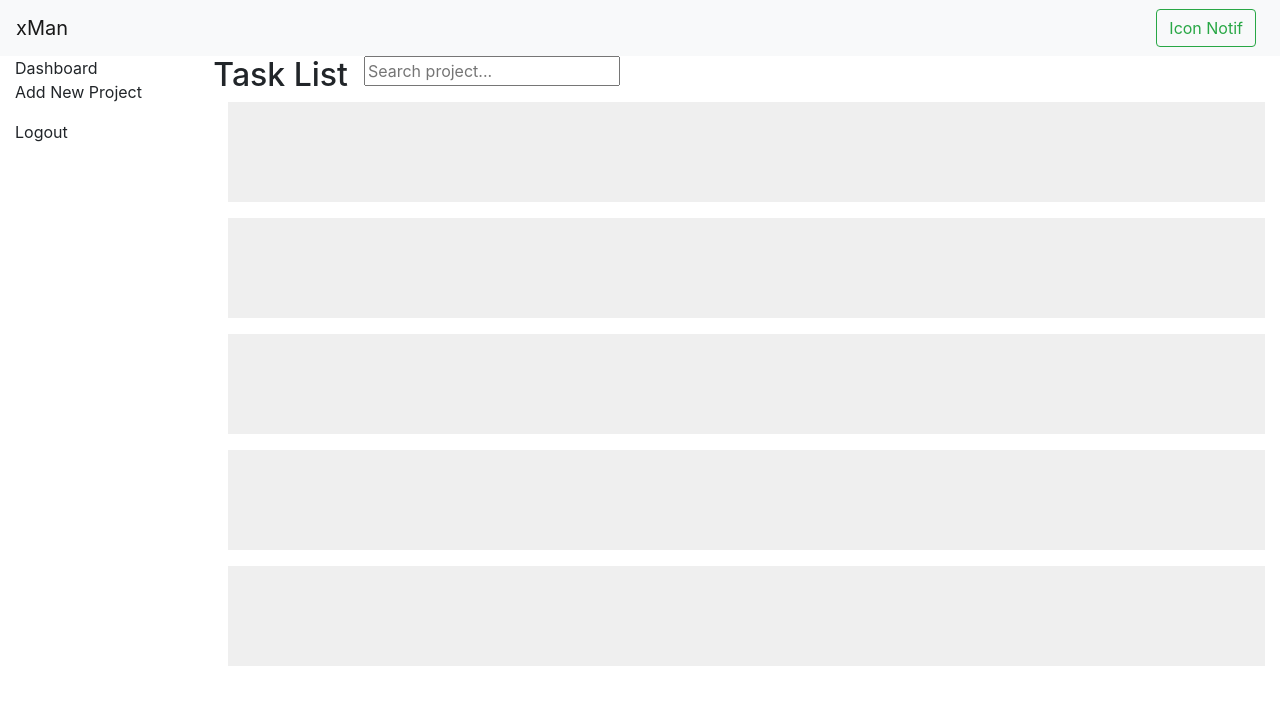
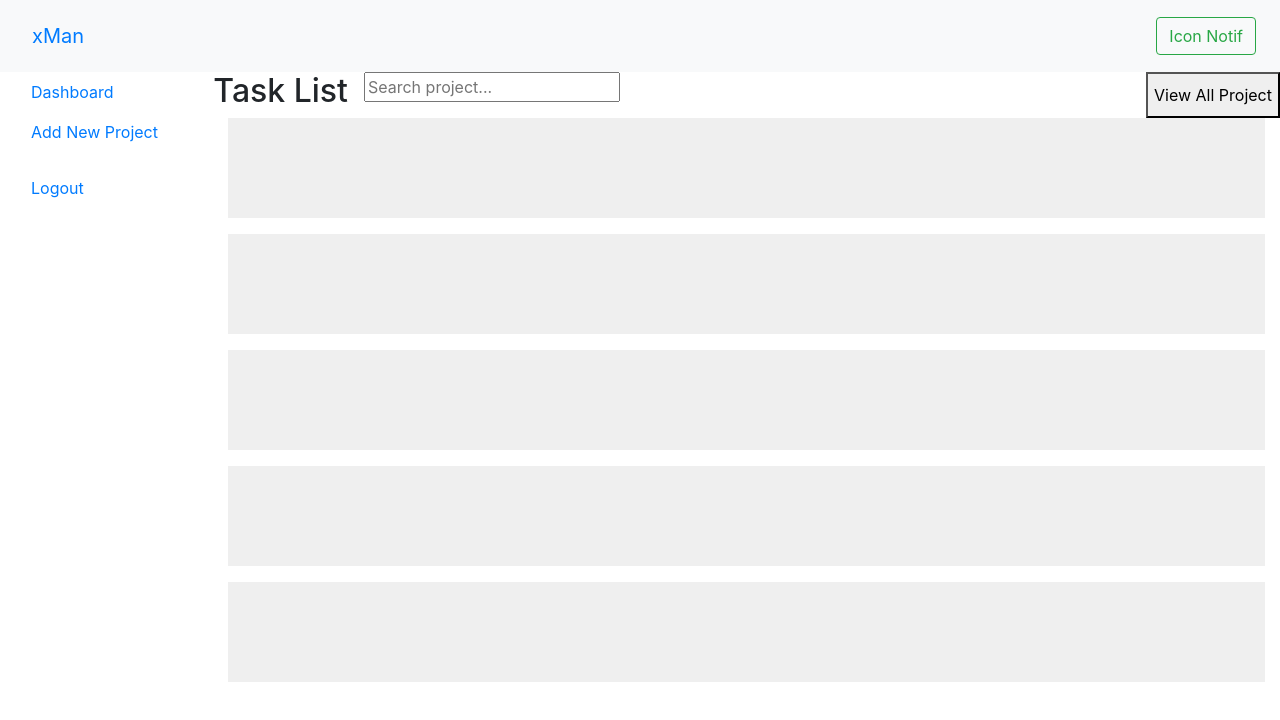
Before and after one commit to task-management-xapiens-batch-2/front-end-big-case, a React (Create React App) app: page /dashboard in a window 1280 px wide. Shown: the top 720 px of the page. Built offline with nearby package versions, Linux system fonts and the light colour scheme.

Commit message:
Fix component naming & add detail page

```diff
--- a/src/components/Navbar.component.jsx
+++ b/src/components/Navbar.component.jsx
@@ -1,10 +1,15 @@
 import React from "react";
 import { Navbar, Nav, Button } from "react-bootstrap";
+import { Link } from "react-router-dom";
 
 const NavigationBar = () => {
   return (
     <Navbar bg="light" expand="lg">
-      <Navbar.Brand href="#home">xMan</Navbar.Brand>
+      <Navbar.Brand>
+        <Nav.Link as={Link} to="/">
+          xMan
+        </Nav.Link>
+      </Navbar.Brand>
       <Navbar.Toggle aria-controls="basic-navbar-nav" />
       <Navbar.Collapse id="basic-navbar-nav">
         <Nav className="mr-auto" />
--- a/src/components/Project.component.jsx
+++ b/src/components/Project.component.jsx
@@ -1,8 +1,11 @@
 import React from "react";
+import { useHistory } from "react-router-dom";
 
 const ProjectComponent = () => {
+  const history = useHistory();
   return (
     <div
+      onClick={() => history.push("/detail-project")}
       style={{ backgroundColor: "#efefef", height: 100 }}
       className="row mb-3"
     />
--- a/src/components/SideMenu.component.jsx
+++ b/src/components/SideMenu.component.jsx
@@ -1,14 +1,28 @@
 import React from "react";
+import { Nav } from "react-bootstrap";
+import { Link } from "react-router-dom";
 
 const SideMenuComponent = () => {
   return (
     <div>
       <ul>
-        <li>Dashboard</li>
-        <li>Add New Project</li>
+        <li>
+          <Nav.Link as={Link} to="/">
+            Dashboard
+          </Nav.Link>{" "}
+        </li>
+        <li>
+          <Nav.Link as={Link} to="/new-project">
+            Add New Project
+          </Nav.Link>
+        </li>
       </ul>
       <ul>
-        <li>Logout</li>
+        <li>
+          <Nav.Link as={Link} to="/login">
+            Logout
+          </Nav.Link>
+        </li>
       </ul>
     </div>
   );
--- a/src/pages/Dashboard.js
+++ b/src/pages/Dashboard.js
@@ -15,6 +15,8 @@ const Dashboard = () => {
             <div className="ml-3">
               <input type="text" placeholder="Search project..." />
             </div>
+            <div className="mr-auto" />
+            <button>View All Project</button>
           </div>
           <div className="col">
             <ProjectComponent />
--- /dev/null
+++ b/src/pages/DetailProject.js
@@ -0,0 +1,18 @@
+import React from "react";
+
+const DetailProject = () => {
+  return (
+    <div>
+      <h1>Detail Project</h1>
+      <button>Back</button>
+      <div className="row">
+        <div className="row">
+          <div className="col">Tanggal 21 Oktober 1931</div>
+          <input className="col" type="text" placeholder="Worker name" />
+        </div>
+      </div>
+    </div>
+  );
+};
+
+export default DetailProject;
--- a/src/pages/Login.js
+++ b/src/pages/Login.js
@@ -1,15 +1,15 @@
-import { Link } from "react-router-dom";
+import { useHistory } from "react-router-dom";
 
 const Login = () => {
+  const history = useHistory();
+
+  const handleSubmit = () => {
+    history.push("/dashboard");
+  };
   return (
     <div className="container">
-      <ul>
-        <li>
-          <Link to="/dashboard">Dashboard</Link>
-        </li>
-      </ul>
       <h1>Login pages</h1>
-      <form>
+      <form onSubmit={handleSubmit}>
         <div className="mb-3">
           <label className="form-label">Email Address</label>
           <input
--- a/src/pages/TaskManagement.js
+++ b/src/pages/TaskManagement.js
@@ -2,6 +2,7 @@ import React from "react";
 import { BrowserRouter as Router, Route, Switch } from "react-router-dom";
 import NavigationBar from "../components/Navbar.component";
 import Dashboard from "./Dashboard";
+import DetailProject from "./DetailProject";
 import Login from "./Login";
 
 const TaskManagement = () => {
@@ -12,6 +13,7 @@ const TaskManagement = () => {
         <Switch>
           <Route exact path="/" component={Login} />
           <Route exact path="/dashboard" component={Dashboard} />
+          <Route exact path="/detail-project" component={DetailProject} />
         </Switch>
       </Router>
     </div>
--- a/src/styles/index.css
+++ b/src/styles/index.css
@@ -1,3 +1,7 @@
+/* a {
+  cursor: pointer;
+} */
+
 body {
   margin: 0;
   font-family: -apple-system, BlinkMacSystemFont, "Segoe UI", "Roboto", "Oxygen",
```
